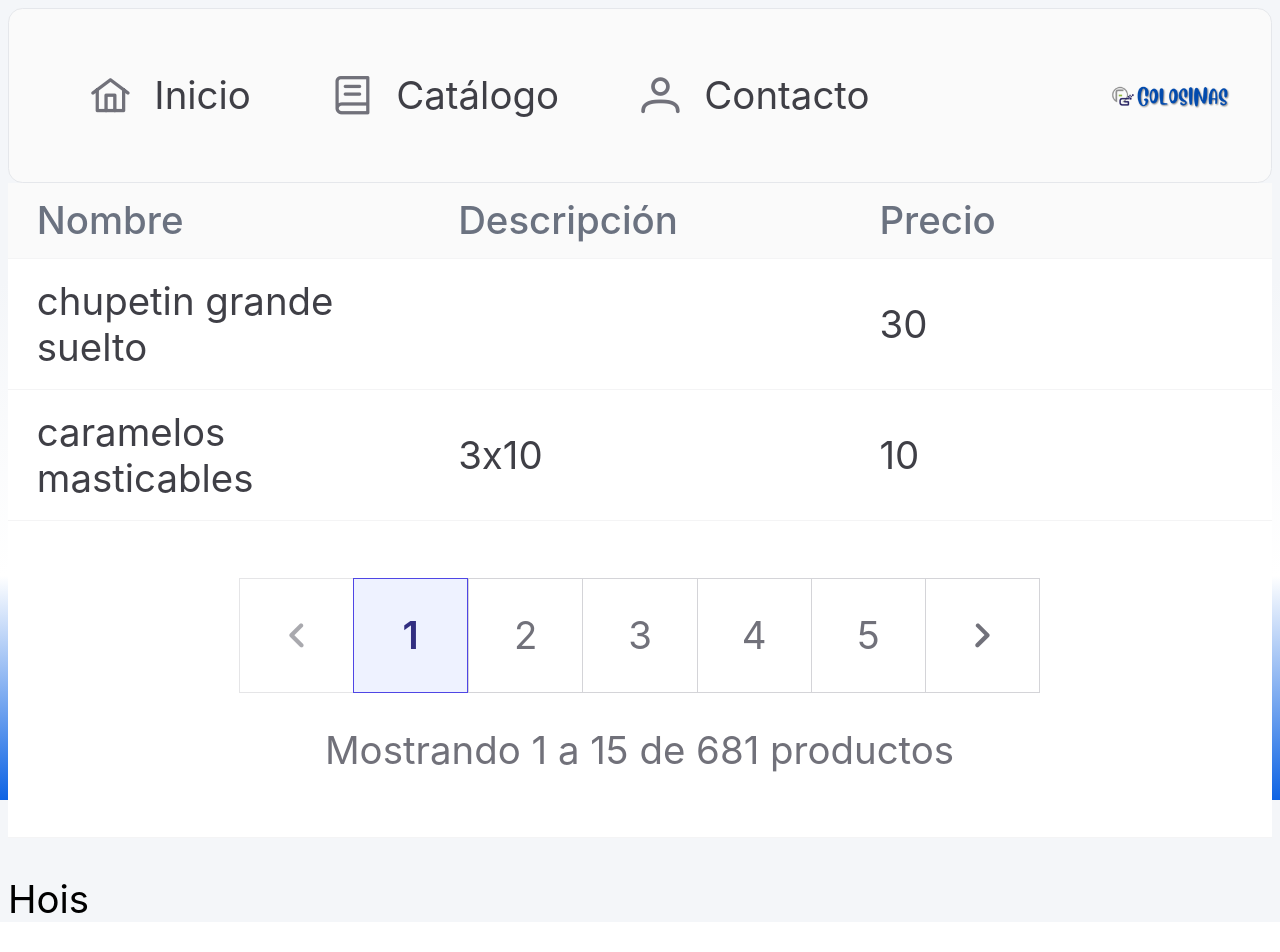
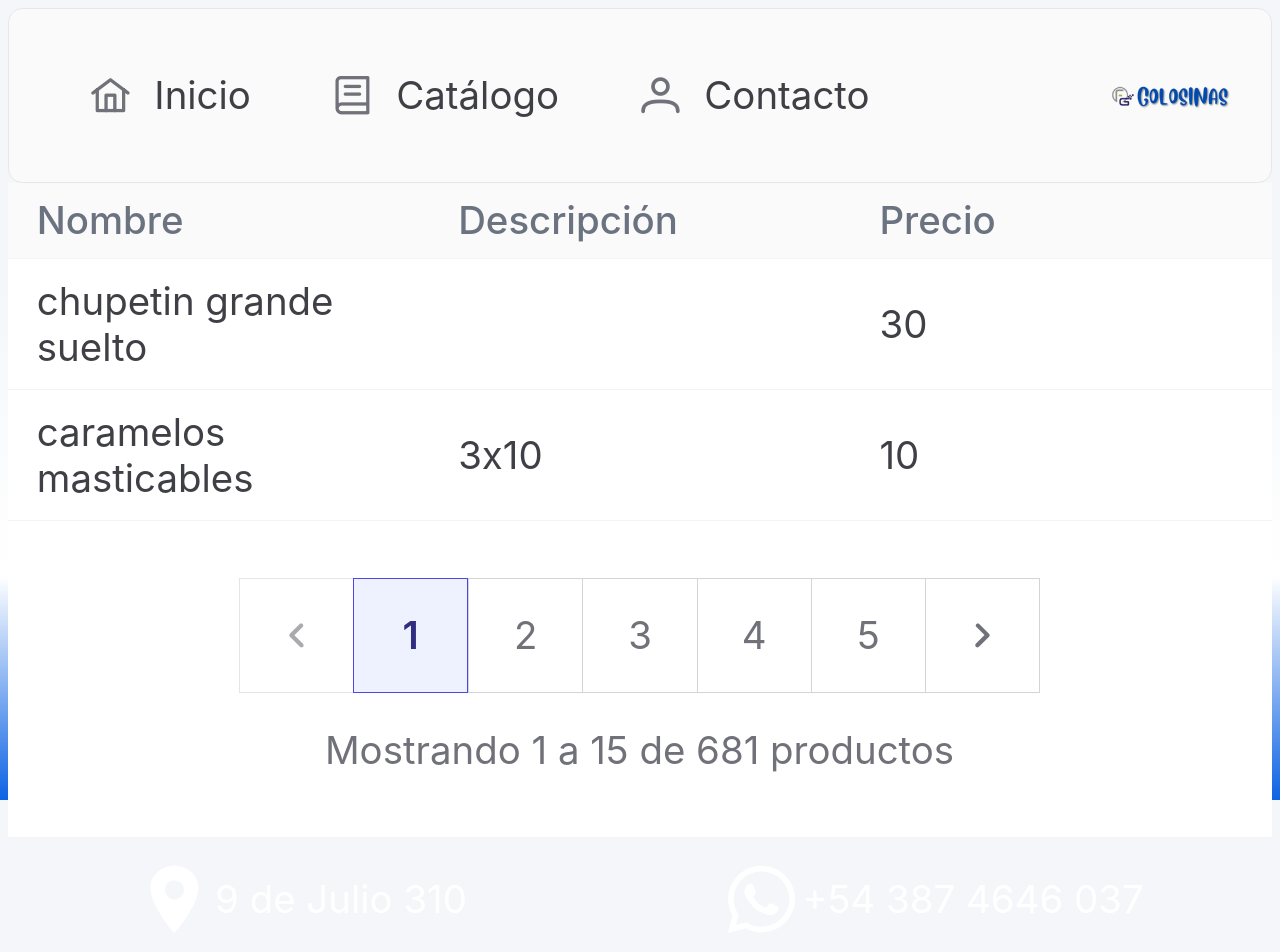
Before and after one commit to GonzaloGuaimas/candyshopwebsite-nextjs-mongodb, a Next.js app: page /catalog in a window 1280 px wide. Shown: the top 952 px of the page. Before the commit the page ends 922 px from the top, so only its background shows below. Built offline with nearby package versions, Linux system fonts and the light colour scheme; no server answers; a web font is replaced by a local one.

Commit message:
add footerbar

```diff
--- /dev/null
+++ b/src/components/FooterBar.tsx
@@ -0,0 +1,17 @@
+import React from 'react'
+import { IoLocationSharp, IoLogoWhatsapp } from 'react-icons/io5'
+
+export const FooterBar = () => {
+  return (
+    <div className='footer-container'>
+      <div>
+          <IoLocationSharp  size={'2em'} color={'white'}/>
+          <p>9 de Julio 310</p>
+      </div>
+      <div>
+          <IoLogoWhatsapp  size={'2em'} color={'white'}/>
+          <p>+54 387 4646 037</p>
+      </div>
+    </div>
+  )
+}
--- a/src/pages/catalog.tsx
+++ b/src/pages/catalog.tsx
@@ -5,6 +5,7 @@ import { useEffect, useState } from 'react'
 import { TableProducts } from '../components/catalog/TableProducts'
 import products from '../utils/products.json'
 import { NavBar } from '../components/NavBar'
+import { FooterBar } from '../components/FooterBar'
 
 export default function Home({ productos }) {
     const [productsList, setProductsList] = useState([])
@@ -14,9 +15,9 @@ export default function Home({ productos }) {
 
   return (
     <div className='main-container-catalog'>
-        <NavBar></NavBar>
-        <TableProducts products={productsList} ></TableProducts>
-        <p>Hois</p>
+        <NavBar/>
+        <TableProducts products={productsList} />
+        <FooterBar/>
     </div>
   )
 }
--- a/styles/globals.css
+++ b/styles/globals.css
@@ -70,6 +70,18 @@ body {
   flex-direction: column;
 }
 
+.footer-container{
+  display: flex;
+  color: white;
+  justify-content: space-around;
+  margin-bottom: 1rem;
+}
+.footer-container div {
+  display: grid;
+  grid-template-columns: auto auto;
+  align-items: center;
+  column-gap: 2px;
+}
 
 .main-btn-container{
   text-align: center;
```
